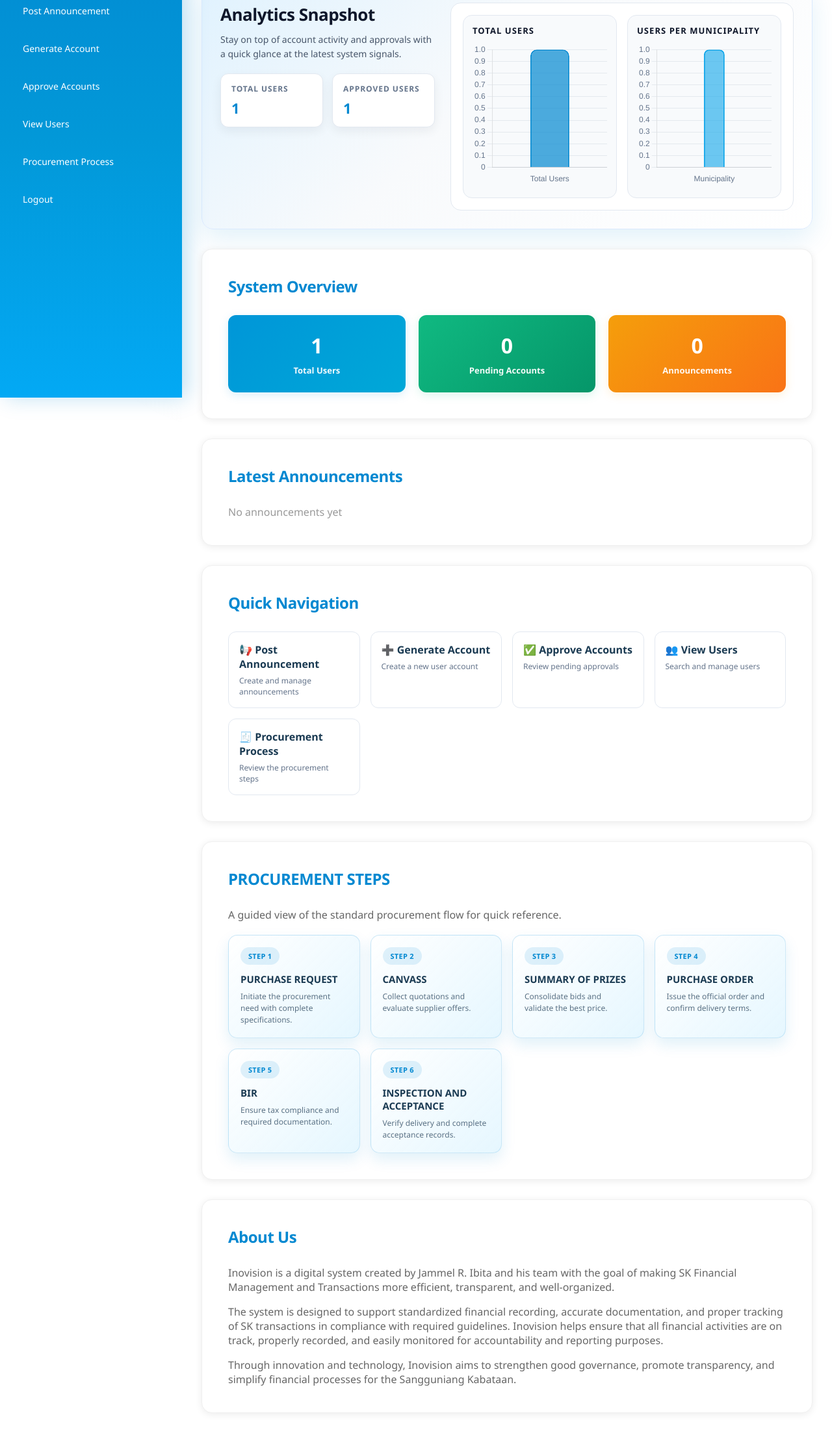
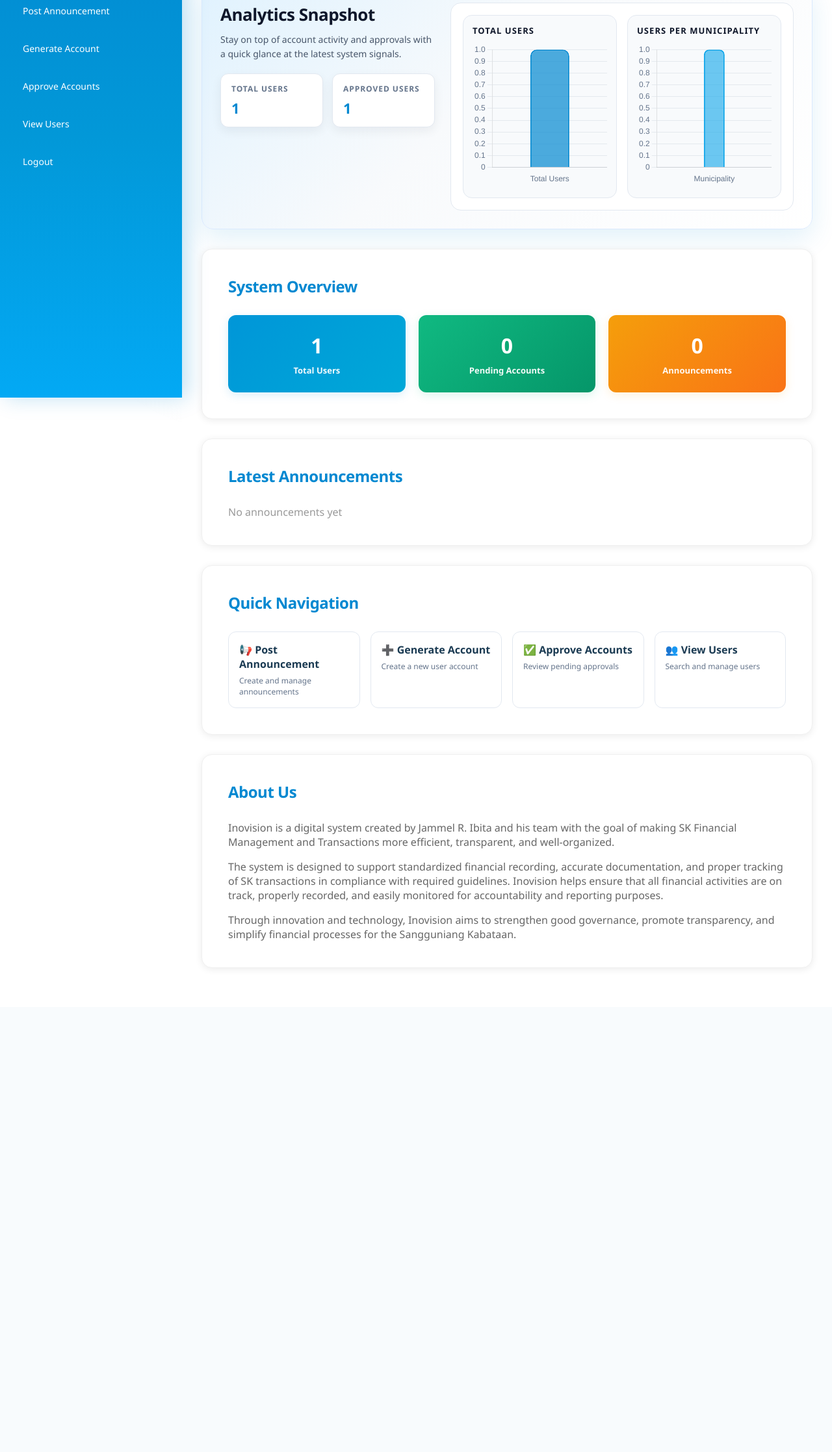
Before and after one commit to jam010203/sklgu-admin-system, a Flask app: page /admin-dashboard in a window 1280 px wide. Shown: the part 188-2423 px from the top of the page at 65% size. After the commit the page ends 1678 px from the top, so only its background shows below. Run offline with Flask 3, Linux system fonts and the light colour scheme; the visitor is signed in with stand-in values (Sample User, id 1); data comes from the database, SQL or seed files in the repository; data that the repository does not hold is empty.

Commit message:
Remove Procurement Process from admin portal
- Removed 'Procurement Process' menu item from admin sidebar
- Removed procurement quick navigation card from dashboard
- Removed entire 'procurement-steps' tab content
- Removed PROCUREMENT STEPS display from dashboard overview
- Admin portal now shows only: Dashboard, Post Announcement, Generate Account, Approve Accounts, View Users, Logout

```diff
--- a/admin_system/templates/main-dashboard.html
+++ b/admin_system/templates/main-dashboard.html
@@ -865,7 +865,6 @@
             <li><a data-tab="generate" onclick="switchTab('generate')" class="menu-link">Generate Account</a></li>
             <li><a data-tab="approve" onclick="switchTab('approve')" class="menu-link">Approve Accounts</a></li>
             <li><a data-tab="users" onclick="switchTab('users')" class="menu-link">View Users</a></li>
-            <li><a data-tab="procurement-steps" onclick="switchTab('procurement-steps')" class="menu-link">Procurement Process</a></li>
             <li><a onclick="logout()" class="menu-link">Logout</a></li>
         </ul>
     </div>
@@ -959,47 +958,6 @@
                         <strong>👥 View Users</strong>
                         <span>Search and manage users</span>
                     </button>
-                    <button type="button" class="quick-nav-card" data-tab="procurement-steps" onclick="switchTab('procurement-steps')">
-                        <strong>🧾 Procurement Process</strong>
-                        <span>Review the procurement steps</span>
-                    </button>
-                </div>
-            </div>
-
-            <div class="card">
-                <h3>PROCUREMENT STEPS</h3>
-                <p style="color: #666; margin-bottom: 20px;">A guided view of the standard procurement flow for quick reference.</p>
-                <div class="procurement-grid">
-                    <div class="procurement-card">
-                        <span class="procurement-label">Step 1</span>
-                        <div class="procurement-title">PURCHASE REQUEST</div>
-                        <div class="procurement-desc">Initiate the procurement need with complete specifications.</div>
-                    </div>
-                    <div class="procurement-card">
-                        <span class="procurement-label">Step 2</span>
-                        <div class="procurement-title">CANVASS</div>
-                        <div class="procurement-desc">Collect quotations and evaluate supplier offers.</div>
-                    </div>
-                    <div class="procurement-card">
-                        <span class="procurement-label">Step 3</span>
-                        <div class="procurement-title">SUMMARY OF PRIZES</div>
-                        <div class="procurement-desc">Consolidate bids and validate the best price.</div>
-                    </div>
-                    <div class="procurement-card">
-                        <span class="procurement-label">Step 4</span>
-                        <div class="procurement-title">PURCHASE ORDER</div>
-                        <div class="procurement-desc">Issue the official order and confirm delivery terms.</div>
-                    </div>
-                    <div class="procurement-card">
-                        <span class="procurement-label">Step 5</span>
-                        <div class="procurement-title">BIR</div>
-                        <div class="procurement-desc">Ensure tax compliance and required documentation.</div>
-                    </div>
-                    <div class="procurement-card">
-                        <span class="procurement-label">Step 6</span>
-                        <div class="procurement-title">INSPECTION AND ACCEPTANCE</div>
-                        <div class="procurement-desc">Verify delivery and complete acceptance records.</div>
-                    </div>
                 </div>
             </div>
 
@@ -1008,46 +966,6 @@
                 <p style="color: #666; margin-bottom: 16px;">Inovision is a digital system created by Jammel R. Ibita and his team with the goal of making SK Financial Management and Transactions more efficient, transparent, and well-organized.</p>
                 <p style="color: #666; margin-bottom: 16px;">The system is designed to support standardized financial recording, accurate documentation, and proper tracking of SK transactions in compliance with required guidelines. Inovision helps ensure that all financial activities are on track, properly recorded, and easily monitored for accountability and reporting purposes.</p>
                 <p style="color: #666;">Through innovation and technology, Inovision aims to strengthen good governance, promote transparency, and simplify financial processes for the Sangguniang Kabataan.</p>
-            </div>
-        </div>
-
-        <!-- Procurement Process Tab -->
-        <div id="procurement-steps" class="tab-content">
-            <div class="card">
-                <h3>PROCUREMENT STEPS</h3>
-                <p style="color: #666; margin-bottom: 20px;">A guided view of the standard procurement flow for quick reference.</p>
-                <div class="procurement-grid">
-                    <div class="procurement-card">
-                        <span class="procurement-label">Step 1</span>
-                        <div class="procurement-title">PURCHASE REQUEST</div>
-                        <div class="procurement-desc">Initiate the procurement need with complete specifications.</div>
-                    </div>
-                    <div class="procurement-card">
-                        <span class="procurement-label">Step 2</span>
-                        <div class="procurement-title">CANVASS</div>
-                        <div class="procurement-desc">Collect quotations and evaluate supplier offers.</div>
-                    </div>
-                    <div class="procurement-card">
-                        <span class="procurement-label">Step 3</span>
-                        <div class="procurement-title">SUMMARY OF PRIZES</div>
-                        <div class="procurement-desc">Consolidate bids and validate the best price.</div>
-                    </div>
-                    <div class="procurement-card">
-                        <span class="procurement-label">Step 4</span>
-                        <div class="procurement-title">PURCHASE ORDER</div>
-                        <div class="procurement-desc">Issue the official order and confirm delivery terms.</div>
-                    </div>
-                    <div class="procurement-card">
-                        <span class="procurement-label">Step 5</span>
-                        <div class="procurement-title">BIR</div>
-                        <div class="procurement-desc">Ensure tax compliance and required documentation.</div>
-                    </div>
-                    <div class="procurement-card">
-                        <span class="procurement-label">Step 6</span>
-                        <div class="procurement-title">INSPECTION AND ACCEPTANCE</div>
-                        <div class="procurement-desc">Verify delivery and complete acceptance records.</div>
-                    </div>
-                </div>
             </div>
         </div>
 
```
